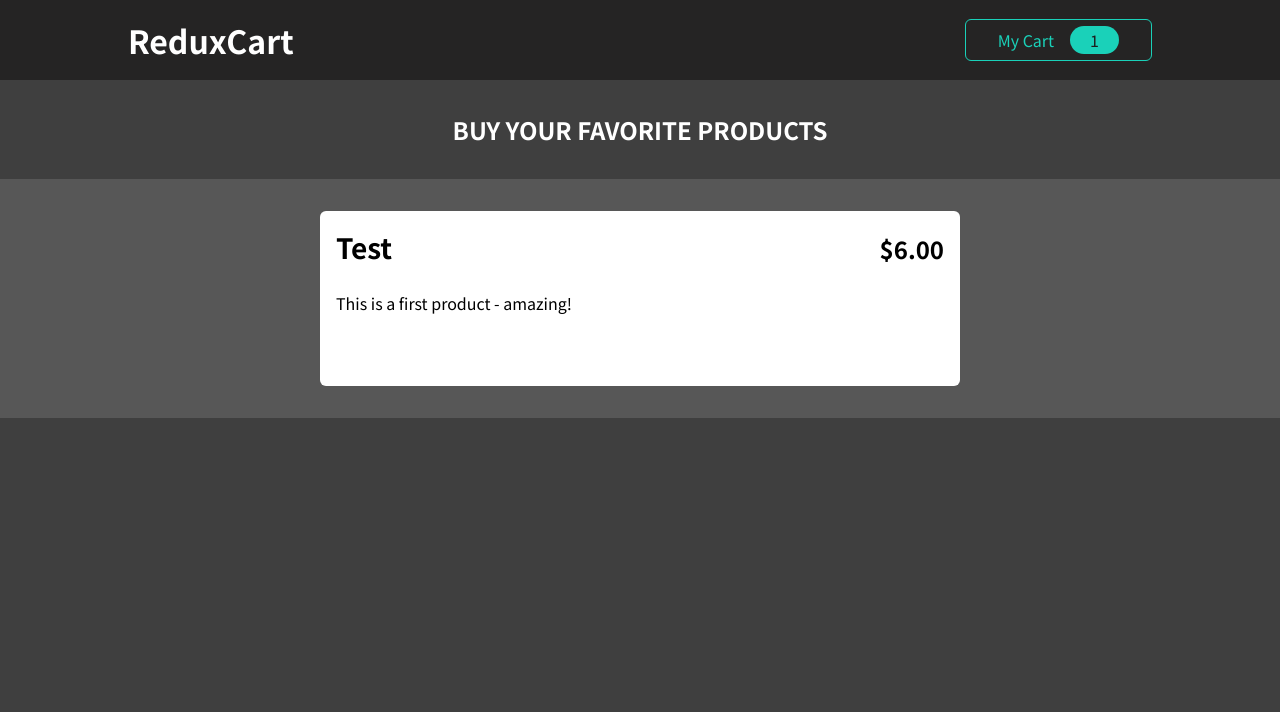
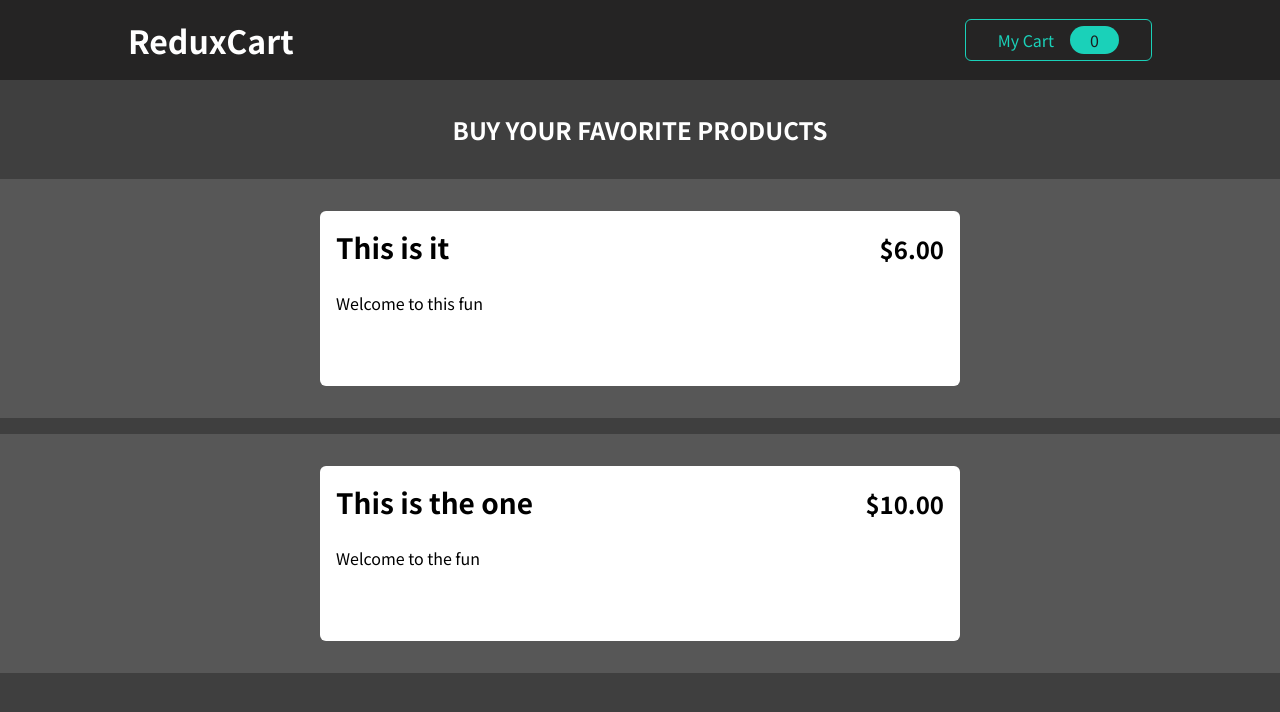
Before and after one commit to Richie1136/ShopCartwReactRedux, a React (Create React App) app in the folder shopcartreactredux/: page / in a window 1280 px wide. Shown: the top 712 px of the page. Built offline with nearby package versions, Linux system fonts and the light colour scheme.

Commit message:
Fixed an error inside of my Cart.js file where it wasnt displqying the shopping cart items

```diff
--- a/shopcartreactredux/src/components/cart/Cart.js
+++ b/shopcartreactredux/src/components/cart/Cart.js
@@ -1,15 +1,27 @@
 import Card from '../card/Card';
 import './Cart.css';
 import CartItem from '../cartitem/CartItem';
+import { useSelector } from 'react-redux'
 
 const Cart = (props) => {
+
+  const cartItems = useSelector((state) => state.cart.items)
   return (
     <Card className='cart'>
       <h2>Your Shopping Cart</h2>
       <ul>
-        <CartItem
-          item={{ title: 'Test Item', quantity: 3, total: 18, price: 6 }}
-        />
+        {cartItems.map((item) => (
+          <CartItem
+            key={item.id}
+            item={{
+              title: item.name,
+              id: item.id,
+              quantity: item.quantity,
+              total: item.totalPrice,
+              price: item.price
+            }}
+          />
+        ))}
       </ul>
     </Card>
   );
--- a/shopcartreactredux/src/components/cartbutton/CartButton.js
+++ b/shopcartreactredux/src/components/cartbutton/CartButton.js
@@ -1,21 +1,21 @@
 import './CartButton.css';
 
 import { uiActions } from '../../store/ui-slice';
-import { useDispatch } from 'react-redux'
+import { useDispatch, useSelector } from 'react-redux'
 
 
 const CartButton = (props) => {
 
   const dispatch = useDispatch()
+  const quantity = useSelector(state => state.cart.totalQuantity)
 
   const handleToggle = () => {
     dispatch(uiActions.toggle())
-
   }
   return (
     <button className='button' onClick={handleToggle}>
       <span>My Cart</span>
-      <span className='badge'>1</span>
+      <span className='badge'>{quantity}</span>
     </button>
   );
 };
--- a/shopcartreactredux/src/components/cartitem/CartItem.js
+++ b/shopcartreactredux/src/components/cartitem/CartItem.js
@@ -1,7 +1,20 @@
 import './CartItem.css';
 
+import { cartActions } from '../../store/cart-slice';
+import { useDispatch, useSelector } from 'react-redux'
+
 const CartItem = (props) => {
-  const { title, quantity, total, price } = props.item;
+  const { title, quantity, total, price, id } = props.item;
+
+  const dispatch = useDispatch()
+
+  const handleIncrement = () => {
+    dispatch(cartActions.addItemToCart({ id, title, price }))
+  }
+
+  const handleDecrement = () => {
+    dispatch(cartActions.removeItemFromCart(id))
+  }
 
   return (
     <li className='item'>
@@ -17,8 +30,8 @@ const CartItem = (props) => {
           x <span>{quantity}</span>
         </div>
         <div className='actions'>
-          <button>-</button>
-          <button>+</button>
+          <button onClick={handleDecrement}>-</button>
+          <button onClick={handleIncrement}>+</button>
         </div>
       </div>
     </li>
--- a/shopcartreactredux/src/components/productitem/ProductItem.js
+++ b/shopcartreactredux/src/components/productitem/ProductItem.js
@@ -1,7 +1,24 @@
 import Card from '../card/Card';
 import './ProductItem.module.css';
 
-const ProductItem = ({ title, price, description }) => {
+import { cartActions } from '../../store/cart-slice';
+import { useDispatch } from 'react-redux'
+
+const ProductItem = ({ title, price, description, id }) => {
+
+
+  const dispatch = useDispatch()
+
+  const addItemToCart = () => {
+    dispatch(cartActions.addItemToCart({
+      id, title, price
+    }))
+  }
+
+  const removeItemFromCart = () => {
+    dispatch(cartActions.removeItemFromCart())
+  }
+
 
   return (
     <li className='item'>
@@ -12,7 +29,7 @@ const ProductItem = ({ title, price, description }) => {
         </header>
         <p>{description}</p>
         <div className='actions'>
-          <button>Add to Cart</button>
+          <button onClick={addItemToCart}>Add to Cart</button>
         </div>
       </Card>
     </li>
--- a/shopcartreactredux/src/components/products/Products.js
+++ b/shopcartreactredux/src/components/products/Products.js
@@ -1,16 +1,27 @@
 import ProductItem from '../productitem/ProductItem';
 import './Products.css';
+
+const DUMMY_PRODUCTS = [
+  { id: 'p1', price: 6, title: 'This is it', description: 'Welcome to this fun' },
+  { id: 'p2', price: 10, title: 'This is the one ', description: 'Welcome to the fun' }
+
+]
 
 const Products = (props) => {
   return (
     <section className='products'>
       <h2>Buy your favorite products</h2>
       <ul>
-        <ProductItem
-          title='Test'
-          price={6}
-          description='This is a first product - amazing!'
-        />
+        {DUMMY_PRODUCTS.map((product) => (
+          <ProductItem
+            key={product.id}
+            id={product.id}
+            title={product.title}
+            price={product.price}
+            description={product.description}
+          />
+
+        ))}
       </ul>
     </section>
   );
--- a/shopcartreactredux/src/store/cart-slice.js
+++ b/shopcartreactredux/src/store/cart-slice.js
@@ -7,8 +7,9 @@ const cartSlice = createSlice({
     addItemToCart(state, action) {
       const Newitem = action.payload
       const existingItem = state.items.find(item => item.id === Newitem.id)
+      state.totalQuantity++
       if (!existingItem) {
-        state.items.push({ itemId: Newitem.id, price: Newitem.price, quantity: 1, totalPrice: Newitem.price, name: Newitem.name })
+        state.items.push({ id: Newitem.id, price: Newitem.price, quantity: 1, totalPrice: Newitem.price, title: Newitem.name })
       } else {
         existingItem.quantity++
         existingItem.totalPrice = existingItem.totalPrice + Newitem.price
@@ -17,12 +18,12 @@ const cartSlice = createSlice({
     removeItemFromCart(state, action) {
       const id = action.payload
       const existingItem = state.items.find(item => item.id === id)
+      state.totalQuantity--
       if (existingItem.quantity === 1) {
         state.items = state.items.filter(item => item.id !== id)
       } else {
         existingItem.quantity--
         existingItem.totalPrice = existingItem.totalPrice - existingItem.price
-
       }
     }
   }
```
